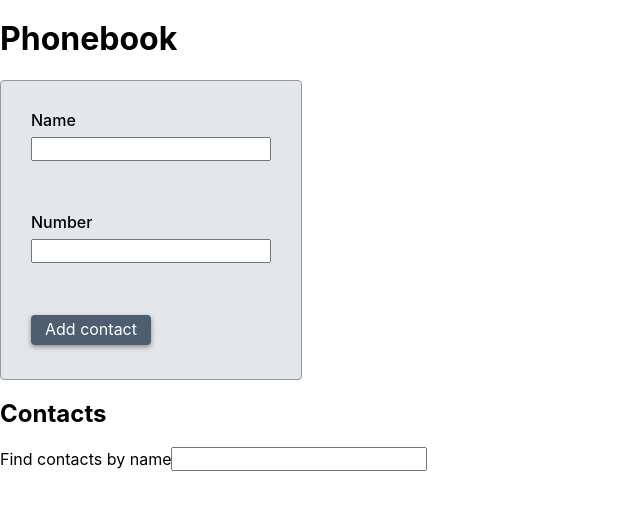
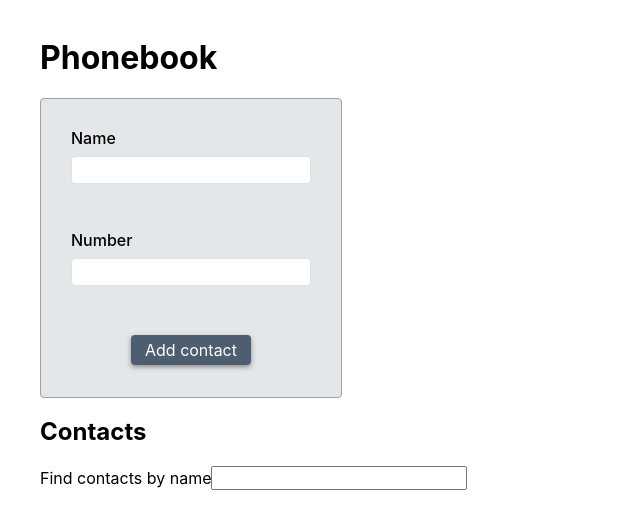
Before and after one commit to Sergey-Ryabko-84/goit-react-hw-02-phonebook, a React (Create React App) app: page / in a window 1280 px wide. Shown: the top 526 px of the page, without its empty margins (0-640 px from the left). Built offline with nearby package versions, Linux system fonts and the light colour scheme.

Commit message:
addds update form styles

```diff
--- a/src/components/ContactForm/ContactForm.styled.js
+++ b/src/components/ContactForm/ContactForm.styled.js
@@ -10,7 +10,7 @@ export const FormWrapper = styled(Form)`
   min-height: 300px;
   background-color: #2b405520;
   border-radius: 4px;
-  border: 1px solid #999;
+  border: 1px solid #a0a0a0;
 `;
 
 export const InputLabel = styled.label`
@@ -22,7 +22,15 @@ export const InputLabel = styled.label`
 
 export const Input = styled(Field)`
   width: 240px;
+  height: 28px;
   margin: 8px 0;
+  border-radius: 4px;
+  border: 1px solid #a0a0a050;
+  outline: none;
+
+  :focus {
+    border: 2px solid #2b407580;
+  }
 `;
 
 export const ErrorMsg = styled(ErrorMessage)`
@@ -30,6 +38,7 @@ export const ErrorMsg = styled(ErrorMessage)`
 `;
 
 export const SubmitButton = styled.button`
+  margin: auto;
   width: 120px;
   height: 30px;
   color: #fff;
--- a/src/components/GlobalStyle.js
+++ b/src/components/GlobalStyle.js
@@ -3,7 +3,7 @@ import 'modern-normalize';
 
 export const GlobalStyle = createGlobalStyle`
     body {
-        margin: 0;
+        margin: 40px;
         font-family: -apple-system, BlinkMacSystemFont, 'Segoe UI', 'Roboto', 'Oxygen',
         'Ubuntu', 'Cantarell', 'Fira Sans', 'Droid Sans', 'Helvetica Neue',
         sans-serif;
```
